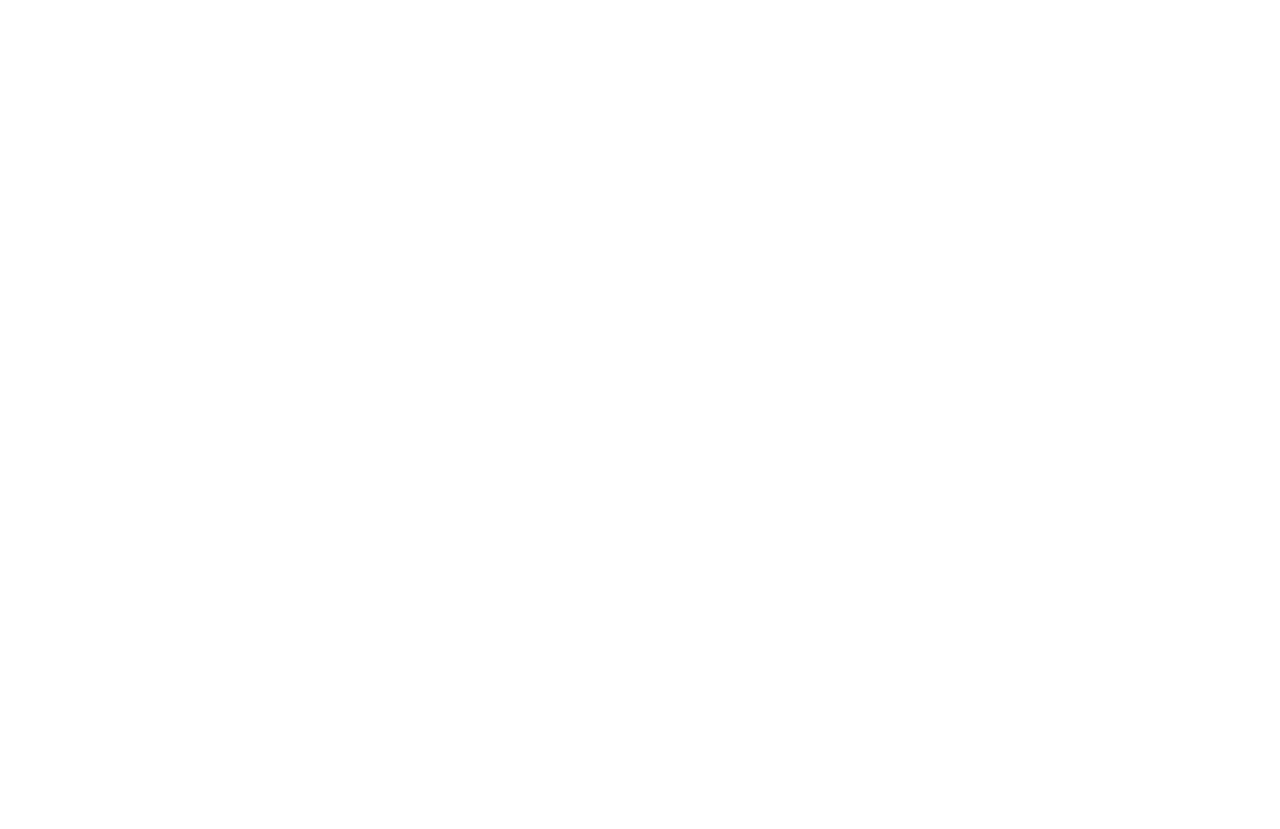
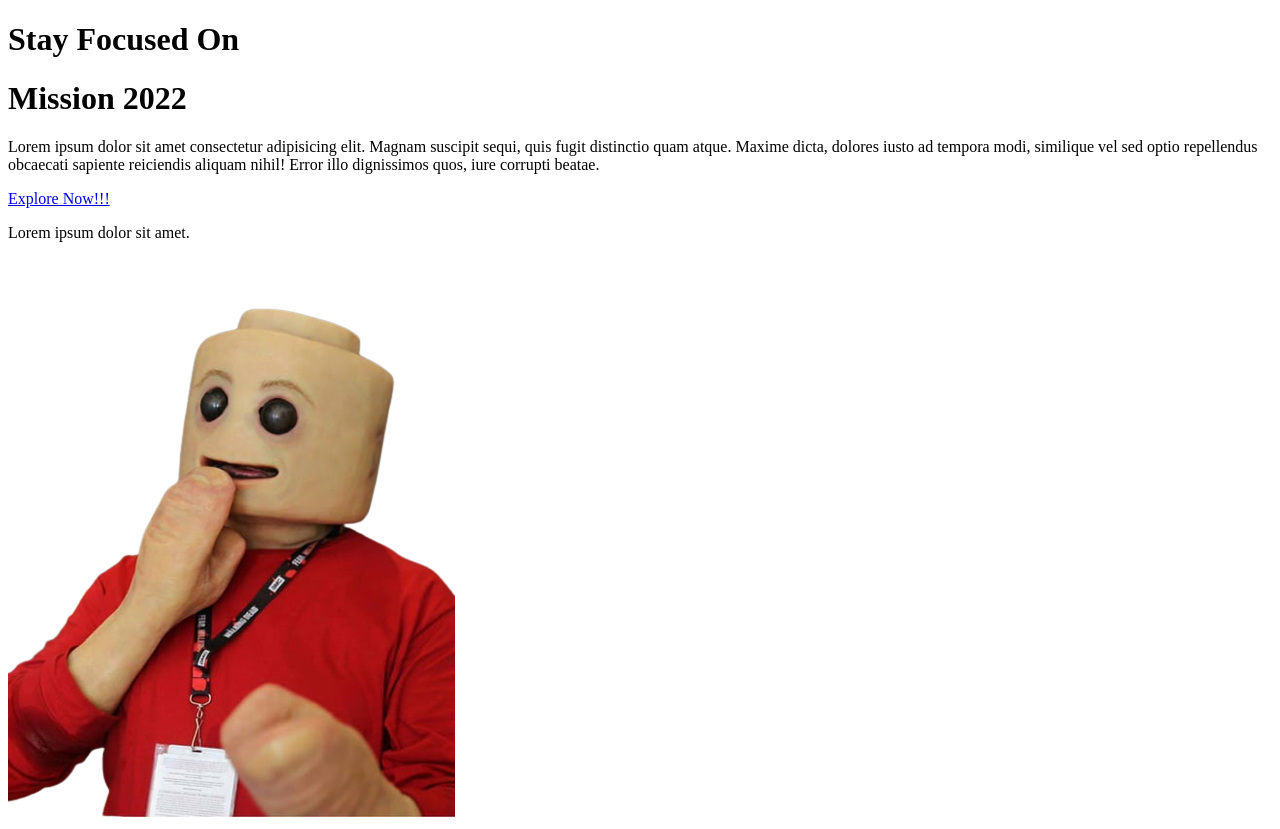
Before and after one commit to mohammadSelimReza/simple-design-nnn, a plain HTML site: page index.html in a window 1280 px wide. Before the commit the page ends 800 px from the top, so only its background shows below. Drawn offline with Linux system fonts and the light colour scheme.

Commit message:
small added

```diff
--- a/index.html
+++ b/index.html
@@ -9,6 +9,28 @@
     <link rel="stylesheet" href="/css/pretty.css">
 </head>
 <body>
-
+    <!-- header part -->
+    <header>
+        <!-- first part -->
+        <div>
+            <!-- article side -->
+            <div>
+                <!-- article title -->
+                <div>
+                    <h1>Stay Focused On</h1>
+                    <h1>Mission 2022</h1>
+                </div>
+                <p>Lorem ipsum dolor sit amet consectetur adipisicing elit. Magnam suscipit sequi, quis fugit distinctio quam atque. Maxime dicta, dolores iusto ad tempora modi, similique vel sed optio repellendus obcaecati sapiente reiciendis aliquam nihil! Error illo dignissimos quos, iure corrupti beatae.</p>
+                <a href="#">Explore Now!!!</a>
+                <p>Lorem ipsum dolor sit amet.</p>
+            </div>
+            <!-- image side -->
+            <div>
+                <img src="/img/aLj5nxV_460s-removebg-preview.png" alt="">
+            </div>
+        </div>
+    </header>
+    <!-- main part -->
+    <!-- footer part -->
 </body>
 </html>
```
Also changed, not shown: img/aLj5nxV_460s-removebg-preview.png (added), 1 other file.
